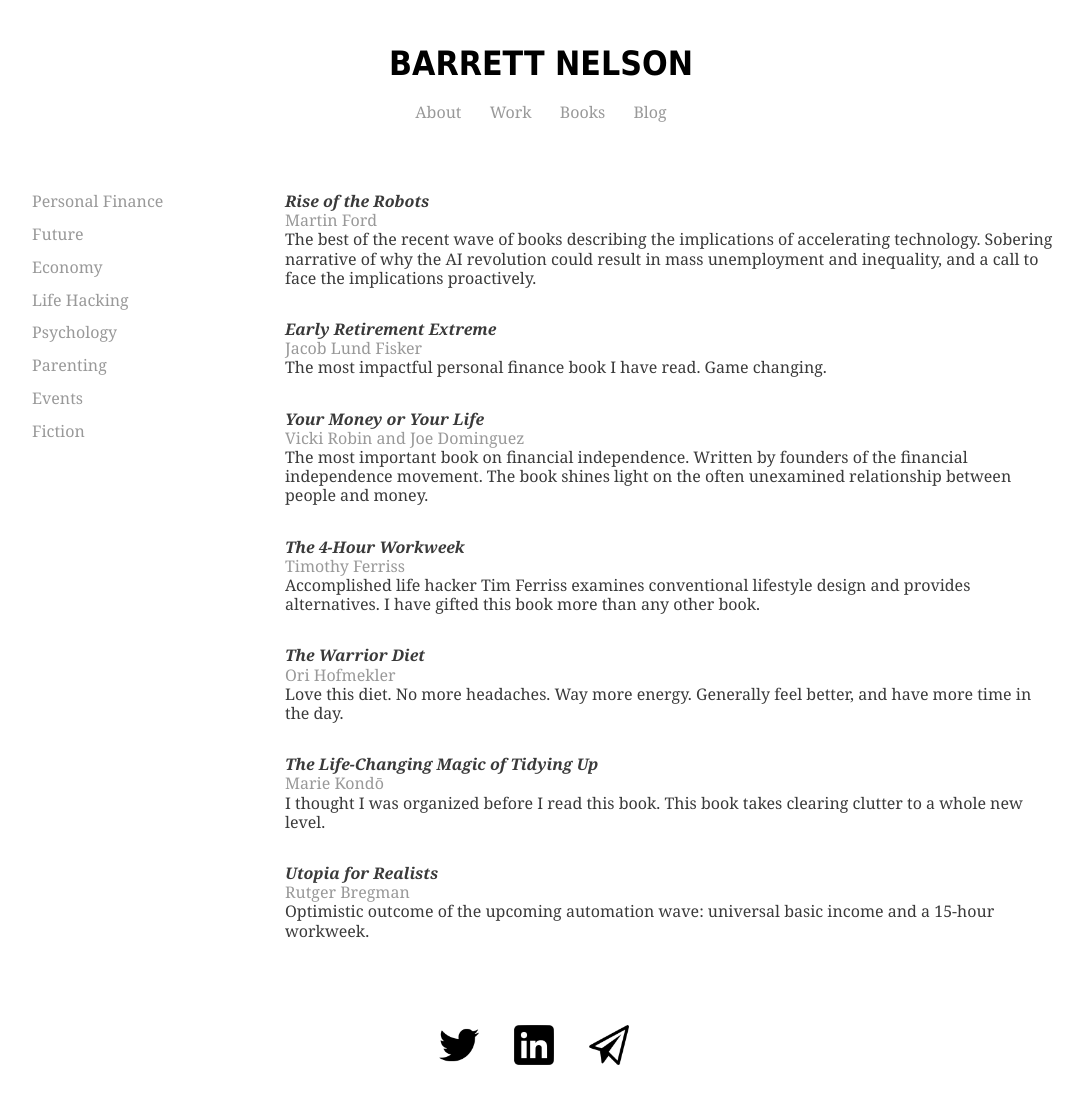
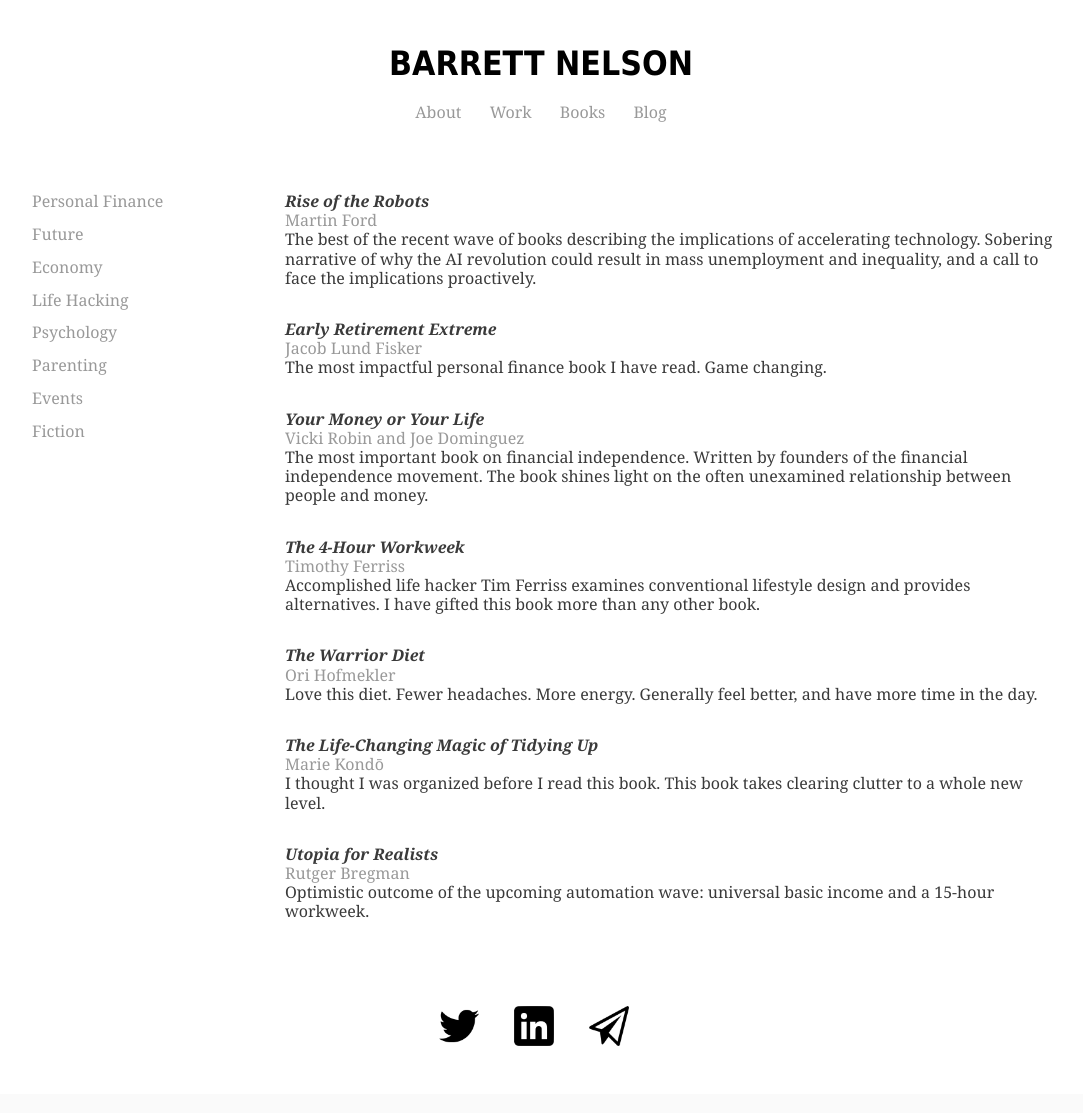
Before and after one commit to bstnel/bstnel.github.io, a Jekyll site: the page books/index.html, which Jekyll copies as it is, in a window 1280 px wide. Shown: the whole page, without its empty margins (99-1182 px from the left). Built offline with Jekyll 4.4.1, drawn with Linux system fonts in a browser that asks for light colours.

Commit message:
Update index.html

```diff
--- a/books/index.html
+++ b/books/index.html
@@ -67,7 +67,7 @@
 <p>
           <h3>The Warrior Diet</h3>
   <h4>Ori Hofmekler</h4>
-  <h5>Love this diet. No more headaches. Way more energy. Generally feel better, and have more time in the day. </h5>
+  <h5>Love this diet. Fewer headaches. More energy. Generally feel better, and have more time in the day. </h5>
       </p>
         <p>
           <h3>The Life-Changing Magic of Tidying Up</h3>
```
